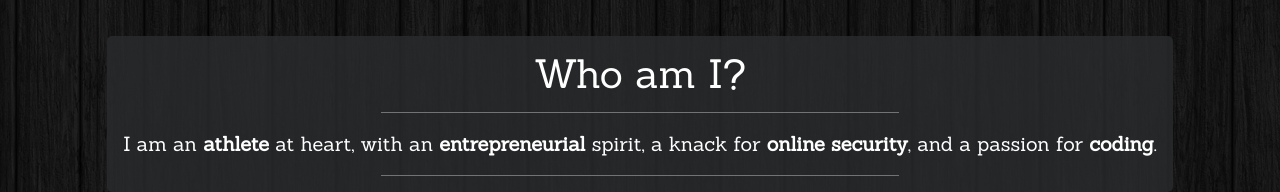
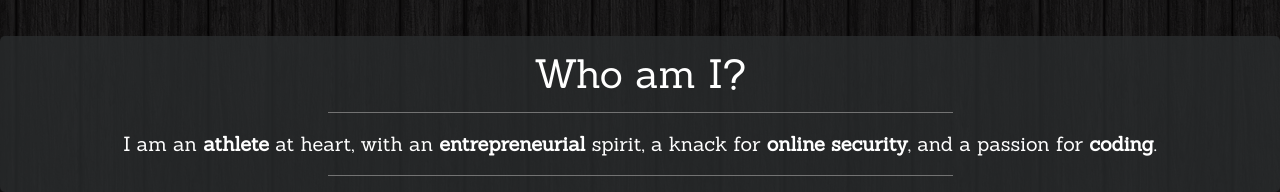
Before and after one commit to tbakerx/tbakerx.github.io, a plain HTML site: page index.html in a window 1280 px wide. Shown: the part 610-802 px from the top of the page. Drawn offline with nearby package versions, Linux system fonts and the light colour scheme; a script that the page names is missing; a web font is replaced by a local one.

Commit message:
Fixed css issue with about me section not taking full width. Overrode .col-md-10's max-width bootstrap preset

```diff
--- a/css/style.css
+++ b/css/style.css
@@ -121,4 +121,7 @@ a.navbar-brand{
   .intro-text .skills {
     font-size: 1.75em;
   }
+.col-md-10{
+    max-width: 100% !important;
+  }
 }
```
